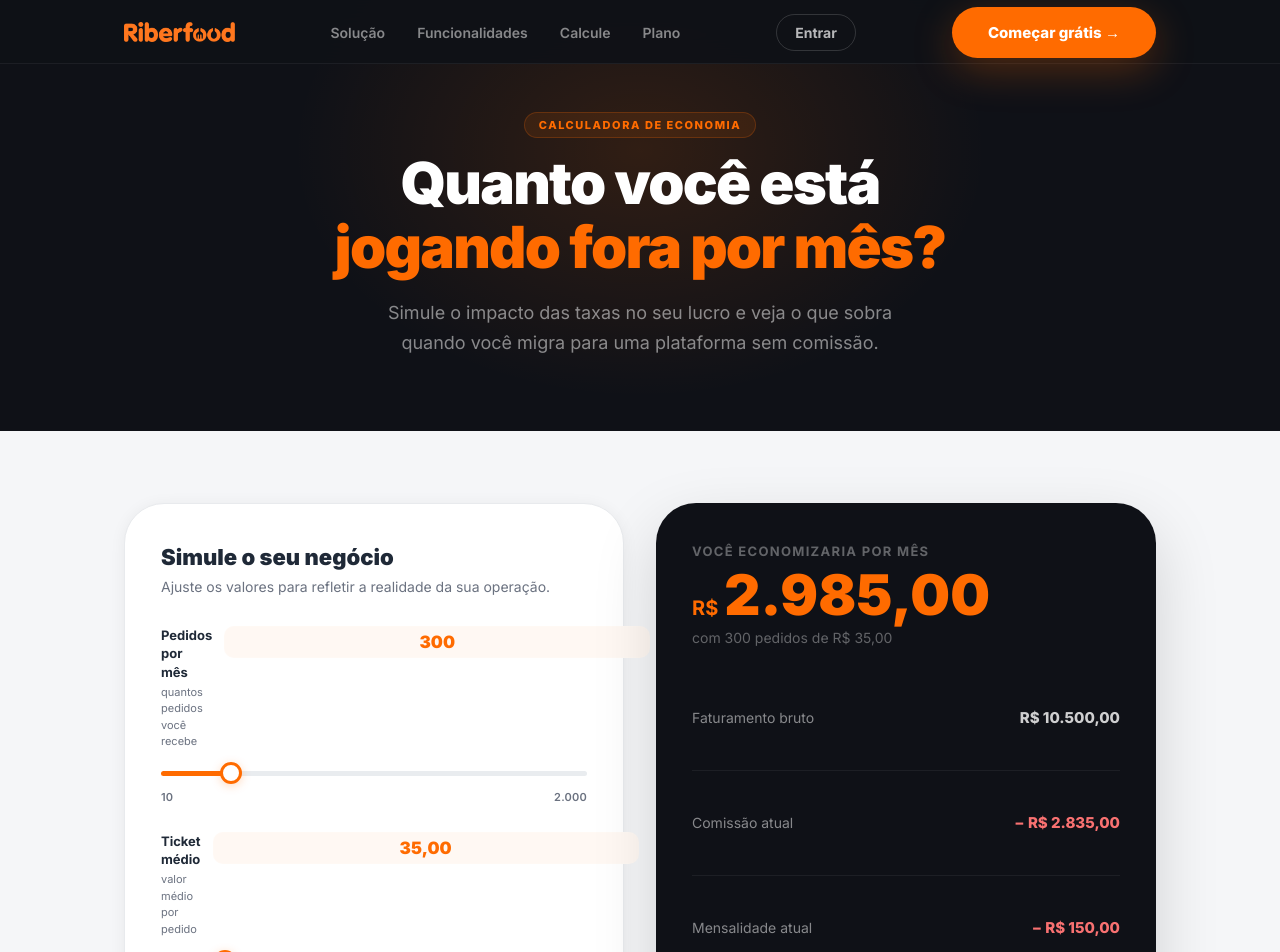
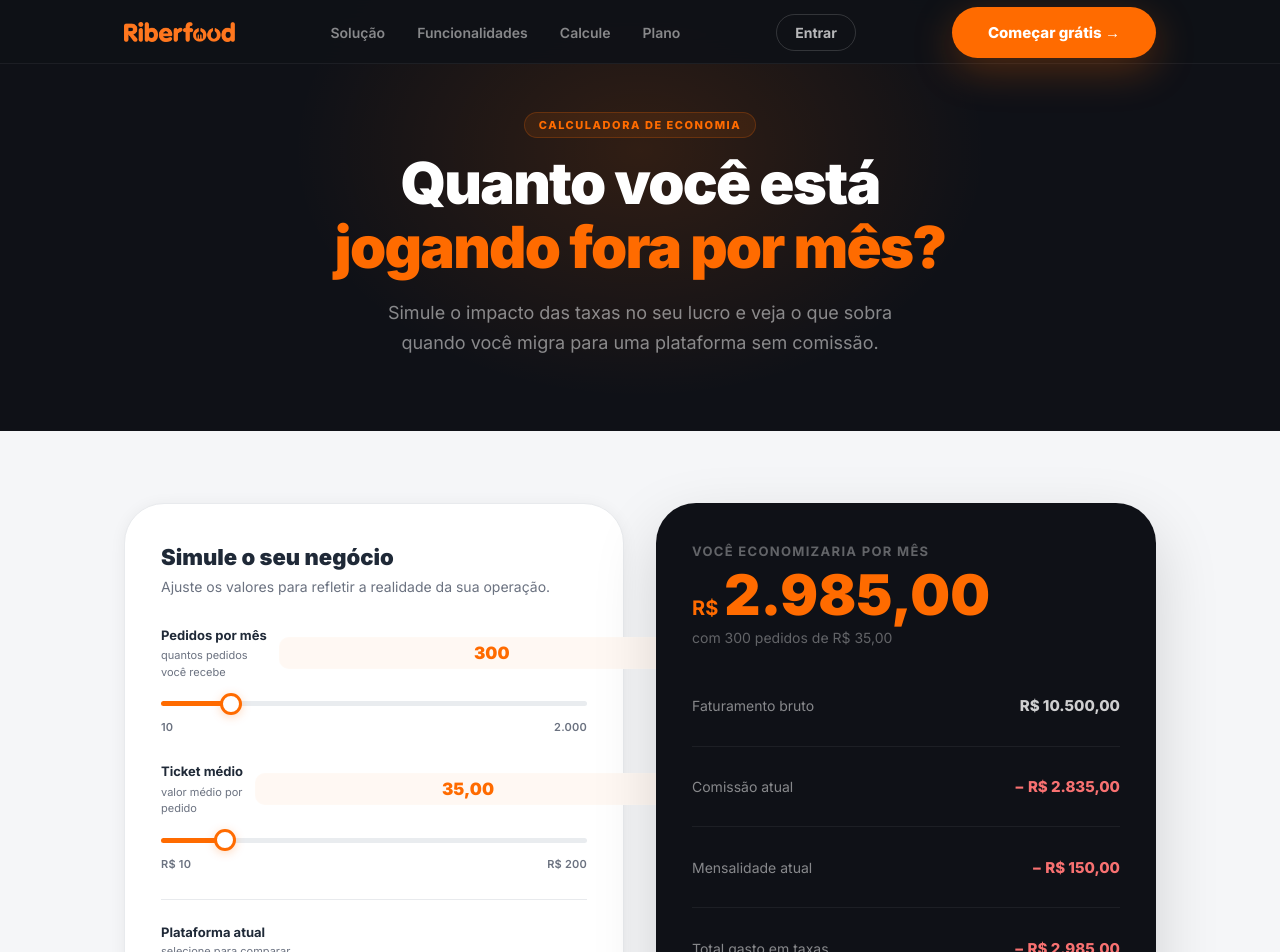
Before and after one commit to Jhon30Tol/riberfood-landing-page, a React (Vite) app: page /#/calcule in a window 1280 px wide. Shown: the top 952 px of the page. Built offline with nearby package versions, Linux system fonts and the light colour scheme.

Commit message:
Ajuste de layout no formulário e simulação de negócio

```diff
--- a/pages/Calcule.tsx
+++ b/pages/Calcule.tsx
@@ -1,3 +1,9 @@
+/* Author: Jhon toledo
+ Date: 11/06/2026
+Objective: Calculadora de simulação de economia da landing page
+Date Alter: 11/06/2026
+Alter: 11/06/2026 - Correção do layout responsivo de wrap do texto "Pedidos por mês" e alinhamento do slider e input
+*/
 import React, { useState, useEffect } from 'react';
 import { Link } from 'react-router-dom';
 
@@ -55,8 +61,8 @@ export default function Calcule() {
               <p className="sub">Ajuste os valores para refletir a realidade da sua operação.</p>
 
               <div className="field">
-                <div className="field-top">
-                  <label>Pedidos por mês <span className="field-hint">quantos pedidos você recebe</span></label>
+                <div className="field-top" style={{ alignItems: 'center' }}>
+                  <label style={{ whiteSpace: 'nowrap' }}>Pedidos por mês <span className="field-hint" style={{ whiteSpace: 'normal' }}>quantos pedidos você recebe</span></label>
                   <input type="number" className="field-value-input" min="0" value={pedidos} onChange={(e) => setPedidos(parseFloat(e.target.value) || 0)} />
                 </div>
                 <input
@@ -70,8 +76,8 @@ export default function Calcule() {
               </div>
 
               <div className="field">
-                <div className="field-top">
-                  <label>Ticket médio <span className="field-hint">valor médio por pedido</span></label>
+                <div className="field-top" style={{ alignItems: 'center' }}>
+                  <label style={{ whiteSpace: 'nowrap' }}>Ticket médio <span className="field-hint" style={{ whiteSpace: 'normal' }}>valor médio por pedido</span></label>
                   <input type="text" className="field-value-input" inputMode="numeric" value={ticketRaw} onChange={(e) => handleTicketChange(e.target.value)} />
                 </div>
                 <input
--- a/pages/Home.tsx
+++ b/pages/Home.tsx
@@ -1,3 +1,9 @@
+/* Author: Jhon toledo
+ Date: 11/06/2026
+Objective: Página Home contendo formulário de onboarding da landing page
+Date Alter: 11/06/2026
+Alter: 11/06/2026 - Separação dos campos Nome da Empresa e Subdomínio em linhas diferentes para melhor alinhamento das mensagens de validação
+*/
 import React, { useState, useEffect, useRef } from 'react';
 import { Link } from 'react-router-dom';
 
@@ -473,12 +479,11 @@ export default function Home() {
                     </div>
                   )}
 
-                  <div className="form-row" style={{ marginBottom: 12 }}>
-                    <div className="field">
+                  <div className="field" style={{ marginBottom: 12 }}>
                     <label>Nome da Empresa</label>
                     <input type="text" required placeholder="Ex: Pizzaria do João" value={empresa} onChange={handleEmpresaChange} />
                   </div>
-                    <div className="field">
+                  <div className="field" style={{ marginBottom: 12 }}>
                     <label>Subdomínio</label>
                     <input
                       type="text"
@@ -498,7 +503,6 @@ export default function Home() {
                       {subdomainStatus === 'unavailable' && <span style={{ color: '#dc2626', fontWeight: 500 }}>❌ Subdomínio já está em uso</span>}
                       {subdomainStatus === 'error' && <span style={{ color: '#dc2626', fontWeight: 500 }}>❌ Erro ao verificar subdomínio</span>}
                       {subdomainStatus === 'idle' && <>Seu link: <strong>{subdomain || 'seu-nome'}</strong>.riberfood.com<br/><span style={{fontSize: 11, opacity: 0.7}}>Regra: apenas letras minúsculas, números e traços.</span></>}
-                      </div>
                     </div>
                   </div>
 
```
Lines whose indentation alone changed are shown as unchanged.
